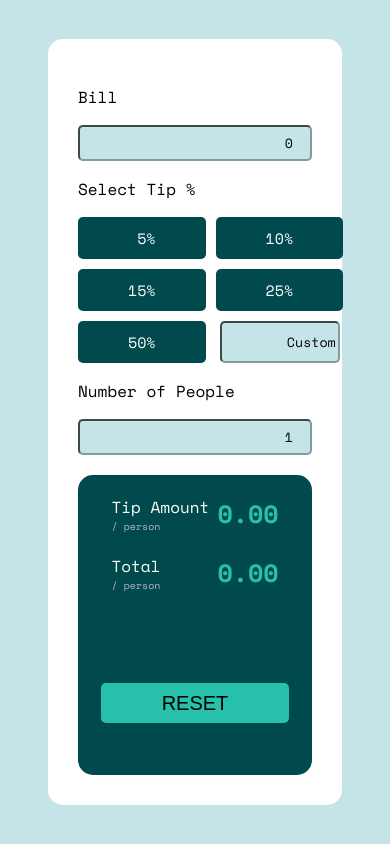
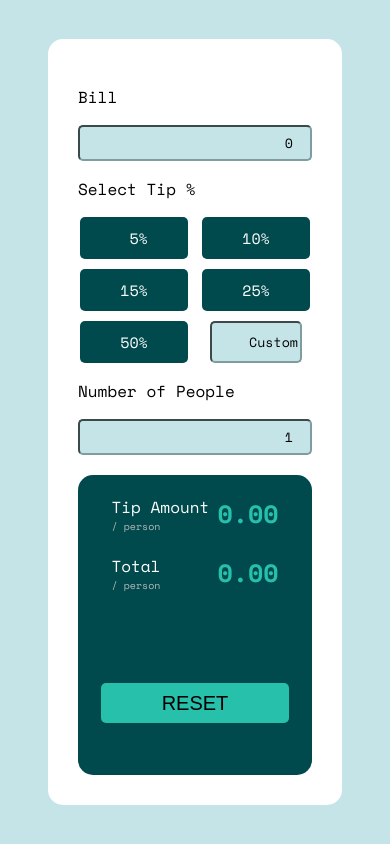
Before and after one commit to martinnovak22/tip-calc, a plain HTML site: page index.html in a window 390 px wide. Drawn offline with nearby package versions, Linux system fonts and the light colour scheme.

Commit message:
Working on responsivnes

```diff
--- a/styles.css
+++ b/styles.css
@@ -105,13 +105,12 @@ label span {
   color: white;
   border-radius: 5px;
   background-color: hsl(183, 100%, 15%);
-  padding: 10px 30px;
+  padding: 10px 40px;
 }
 
 #num {
-  position: relative;
-  left: 4px;
-  width: 88%;
+  justify-self: center;
+  width: 75%;
 }
 
 .input-num {
@@ -158,10 +157,18 @@ input[type="radio"]:checked + span {
   }
 
   label span {
-    padding: 10px 50px;
+    padding: 10px 40px;
   }
 
   #num-of-people {
     margin-bottom: 20px;
   }
 }
+
+@media only screen and (max-width: 360px) {
+  .tip-input {
+    display: flex;
+    flex-direction: column;
+    align-items: center;
+  }
+}
```
